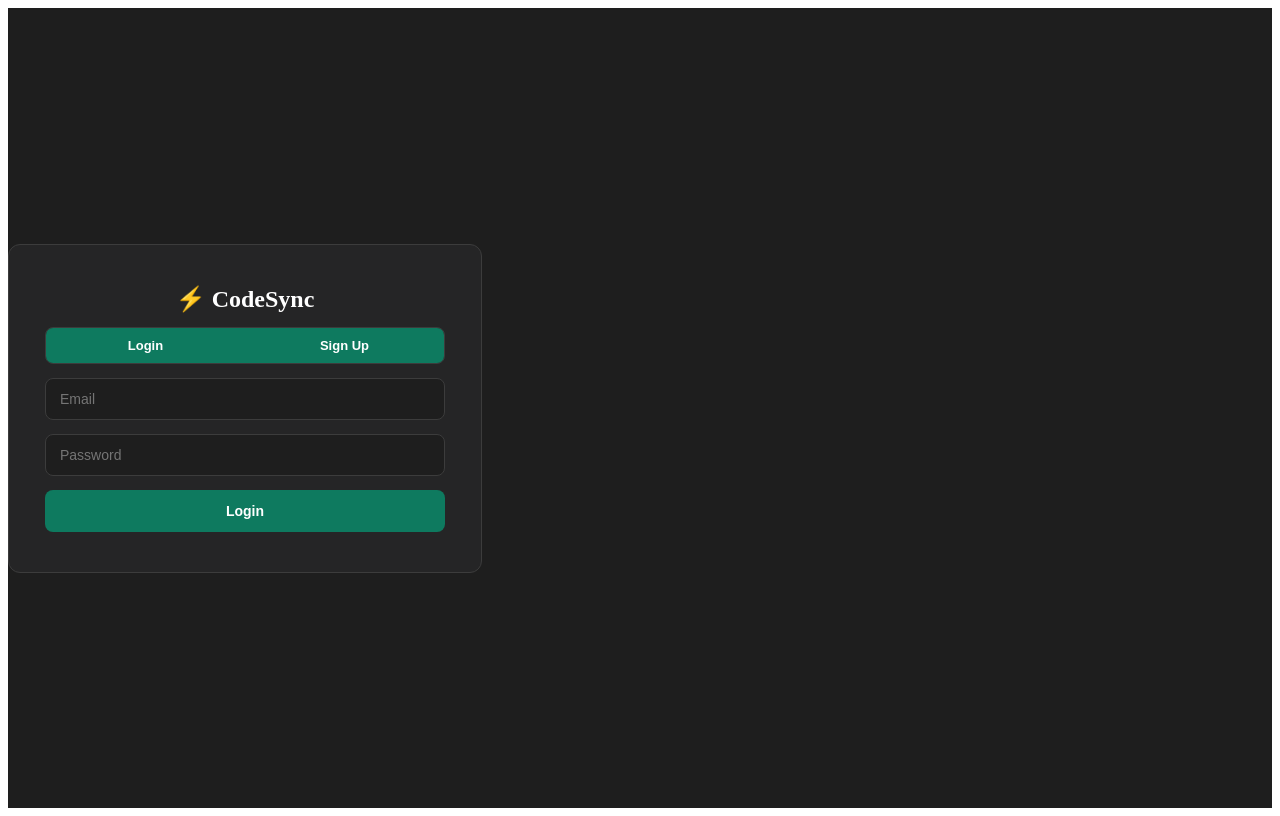
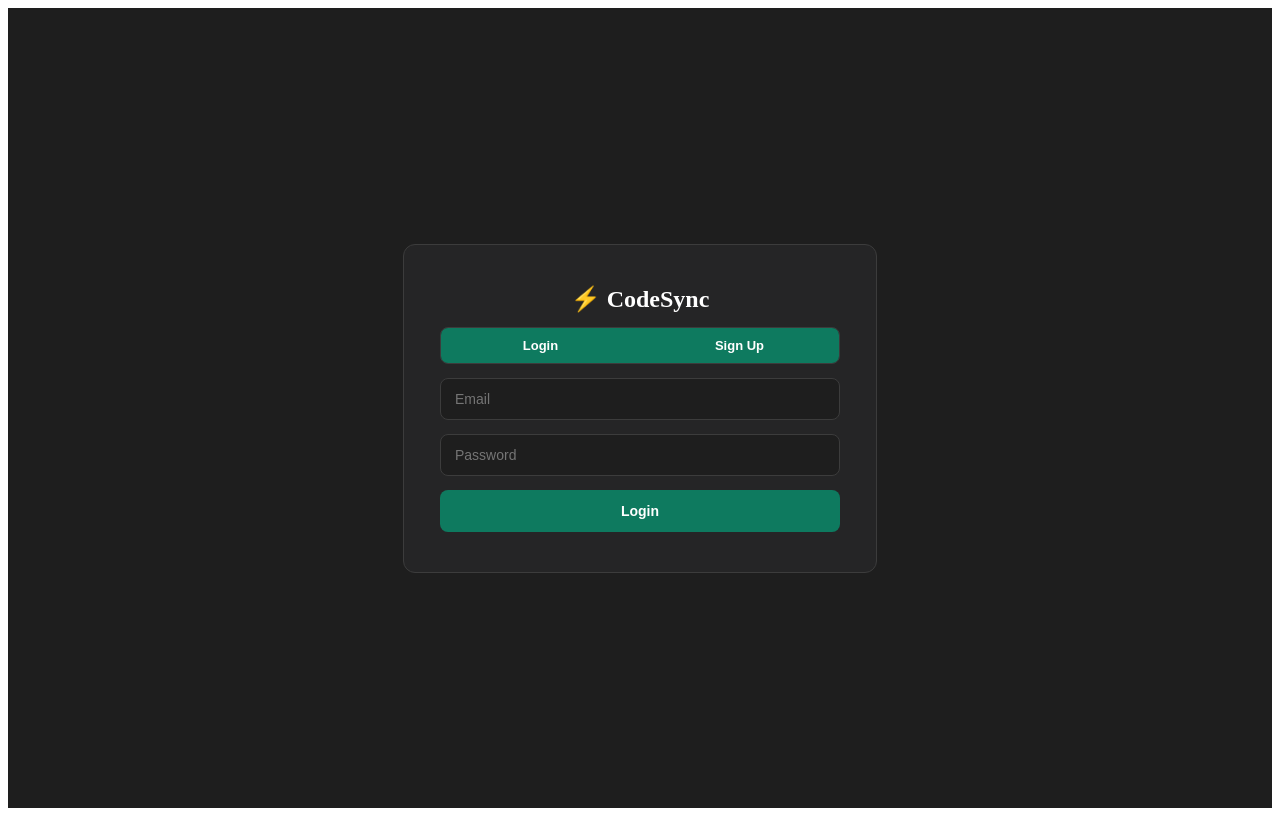
Before and after one commit to shahid-ali6307/CodeSync, a React (Vite) app in the folder client/: page /auth in a window 1280 px wide. Built offline with nearby package versions, Linux system fonts and the light colour scheme.

Commit message:
auth related changes

```diff
--- a/client/src/pages/AuthPage.jsx
+++ b/client/src/pages/AuthPage.jsx
@@ -109,7 +109,7 @@ const styles = {
         background: '#1e1e1e',
         display: 'flex',
         alignItems: 'center',
-        justofyContent: 'center',
+        justifyContent: 'center',
     },
     card: {
         background: '#252526',
```
